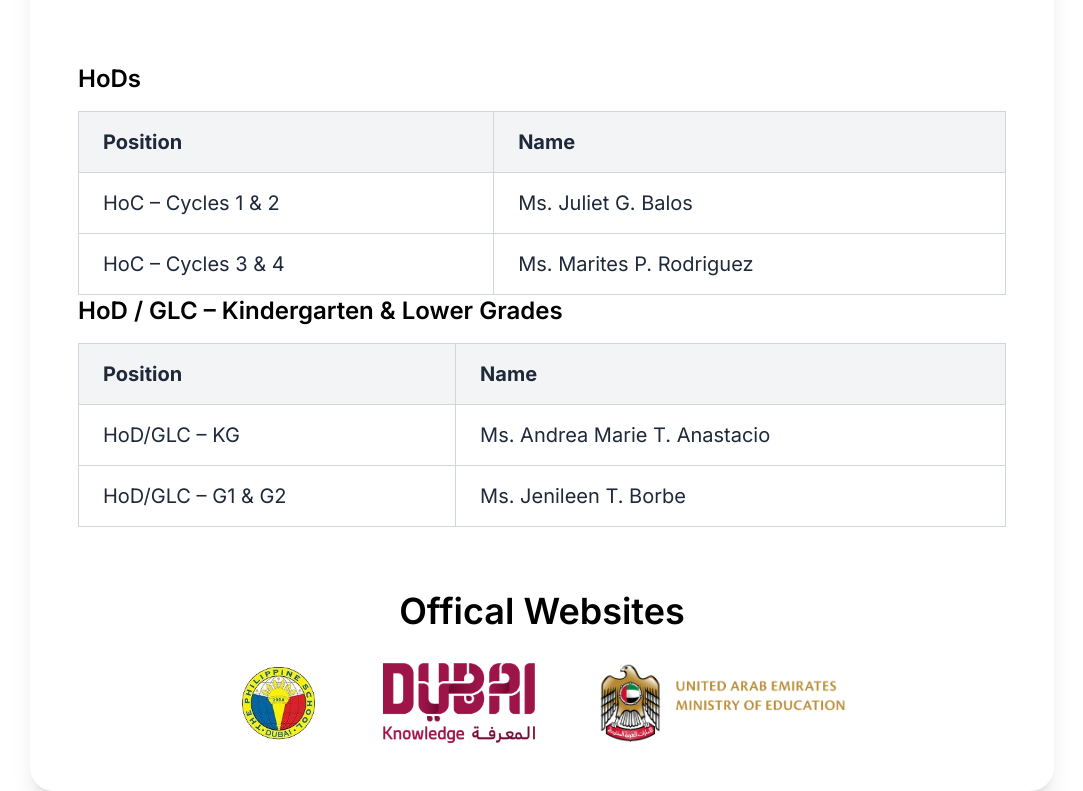
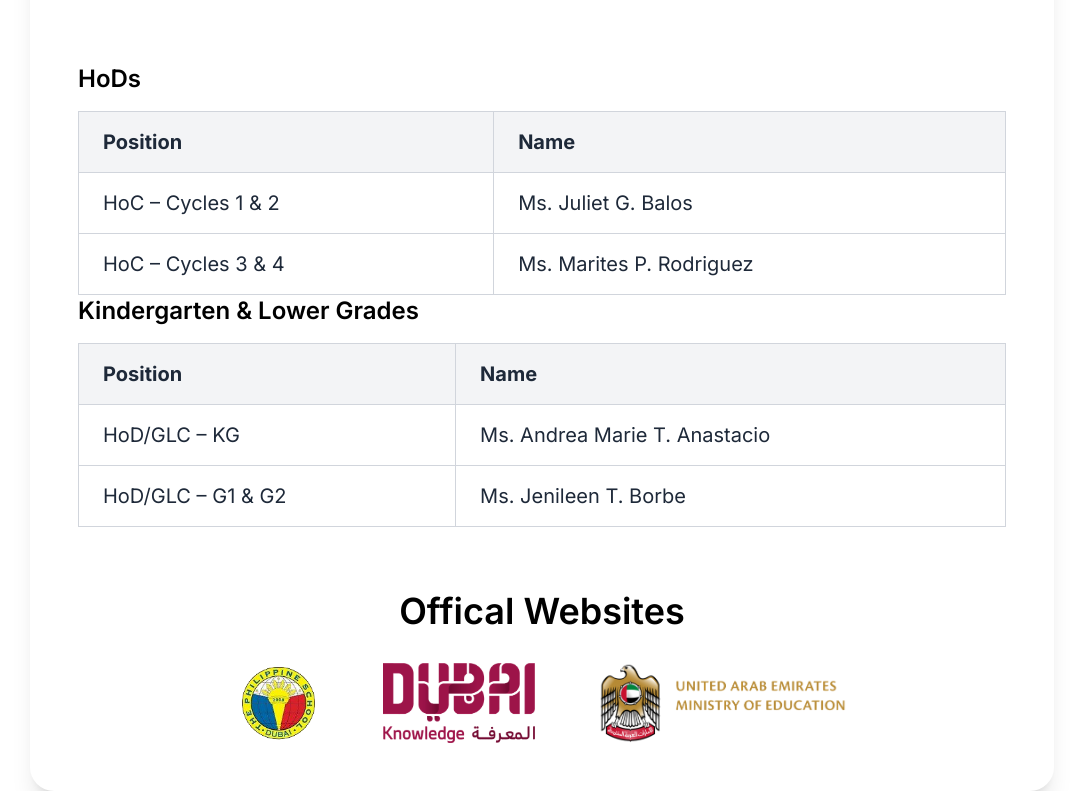
Before and after one commit to aemlsu/capstone-website, a Next.js app: page /about in a window 1280 px wide. Shown: the part 1497-2288 px from the top of the page, without its empty margins (98-1181 px from the left). Built offline with nearby package versions, Linux system fonts and the light colour scheme.

Commit message:
Update page.tsx

```diff
--- a/app/about/page.tsx
+++ b/app/about/page.tsx
@@ -65,7 +65,7 @@ export default function AboutPage() {
               </tbody>
             </table>
             {/* KG & Lower Grades */}
-            <h3 className="text-2xl font-semibold text-black mb-4">HoD / GLC – Kindergarten &amp; Lower Grades</h3>
+            <h3 className="text-2xl font-semibold text-black mb-4"> Kindergarten &amp; Lower Grades</h3>
             <table className="w-full border-collapse">
               <thead>
                 <tr className="bg-gray-100">
```
